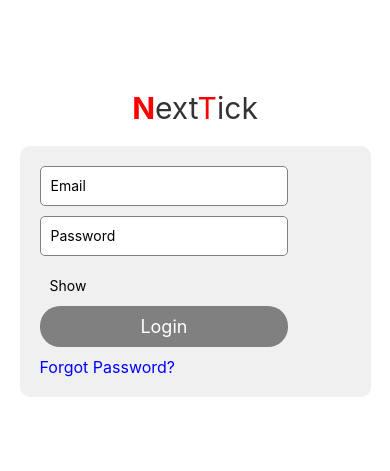
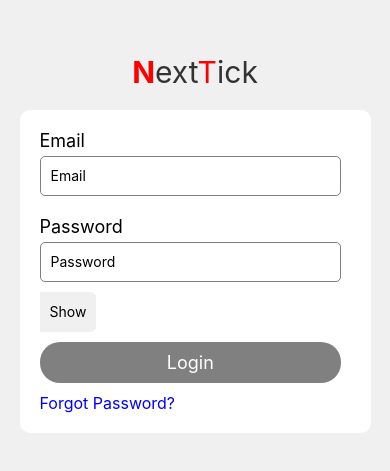
Before and after one commit to Islamsulaiman/NextTick-React-Native, a React Native app: screen /Login in a window 390 px wide. Shown: the part 179-650 px from the top of the page. Built offline with nearby package versions, Linux system fonts and the light colour scheme.

Commit message:
UI: update login UI

```diff
--- a/src/screens/Login.tsx
+++ b/src/screens/Login.tsx
@@ -67,7 +67,7 @@ const LoginScreen: React.FC = () => {
       <View style={styles.wrapper}>
 
 
-        <TextInput
+        {/* <TextInput
           style={styles.input}
           placeholder="Email"
           value={email}
@@ -78,8 +78,27 @@ const LoginScreen: React.FC = () => {
               console.log('Invalid email format');
             }
           }}
-        />
-        {/* <View style={styles.passwordContainer}> */}
+        /> */}
+
+        <View style={styles.inputWrapper}>
+          <Text style={styles.inputLabel}>Email</Text>
+          <TextInput
+            style={styles.input}
+            placeholder="Email"
+            value={email}
+            onChangeText={setEmail}
+            keyboardType="email-address"
+            onBlur={() => {
+              if (email && !isEmailValid(email)) {
+                console.log('Invalid email format');
+              }
+            }}
+          />
+        </View>
+
+
+        <View style={styles.inputWrapper}>
+          <Text style={styles.inputLabel}>Password</Text>
           <TextInput
             style={styles.input}
             placeholder="Password"
@@ -88,19 +107,18 @@ const LoginScreen: React.FC = () => {
             secureTextEntry={!isPasswordVisible}
             onBlur={() => {
               if (password && !isPasswordValid(password)) {
-                // Handle invalid password length
                 console.log('Password must be at least 8 characters long');
               }
             }}
           />
-
-        {/* </View> */}
-
-        <TouchableOpacity
+          <TouchableOpacity
             style={styles.passwordToggle}
-            onPress={() => setIsPasswordVisible(prev => !prev)}>
+            onPress={() => setIsPasswordVisible(prev => !prev)}
+          >
             <Text>{isPasswordVisible ? 'Hide' : 'Show'}</Text>
           </TouchableOpacity>
+        </View>
+
 
         <TouchableOpacity
             style={[
@@ -128,17 +146,29 @@ const styles = StyleSheet.create({
     flex: 1,
     justifyContent: 'center',
     alignItems: 'center',
-    backgroundColor: 'white',
+    backgroundColor: '#f0f0f0',
+
   },
   wrapper: {
     height: 'auto',
-    backgroundColor: '#f0f0f0',
+    backgroundColor: 'white',
     padding: 20,
     borderRadius: 10,
     width: '90%',
   },
   overlay: {
     ...StyleSheet.absoluteFillObject,
+  },
+  inputWrapper: {
+    flexDirection: 'column',
+    alignItems: 'flex-start', // Align the label at the start of the input field
+    alignSelf: 'flex-start', // Align the input field itself at the start
+    marginBottom: 10,
+    width: '100%',
+  },
+  inputLabel: {
+    fontSize: 18,
+    marginBottom: 5,
   },
   header: {
     fontSize: 24,
@@ -161,7 +191,7 @@ const styles = StyleSheet.create({
     color: 'red',
   },
   input: {
-    width: '80%',
+    width: '97%',
     height: 40,
     borderColor: 'gray',
     borderWidth: 1,
@@ -196,7 +226,7 @@ const styles = StyleSheet.create({
     backgroundColor: 'blue',
     padding: 10,
     borderRadius: 20,
-    width: '80%',
+    width: '97%',
   },
   buttonText: {
     color: 'white',
```
